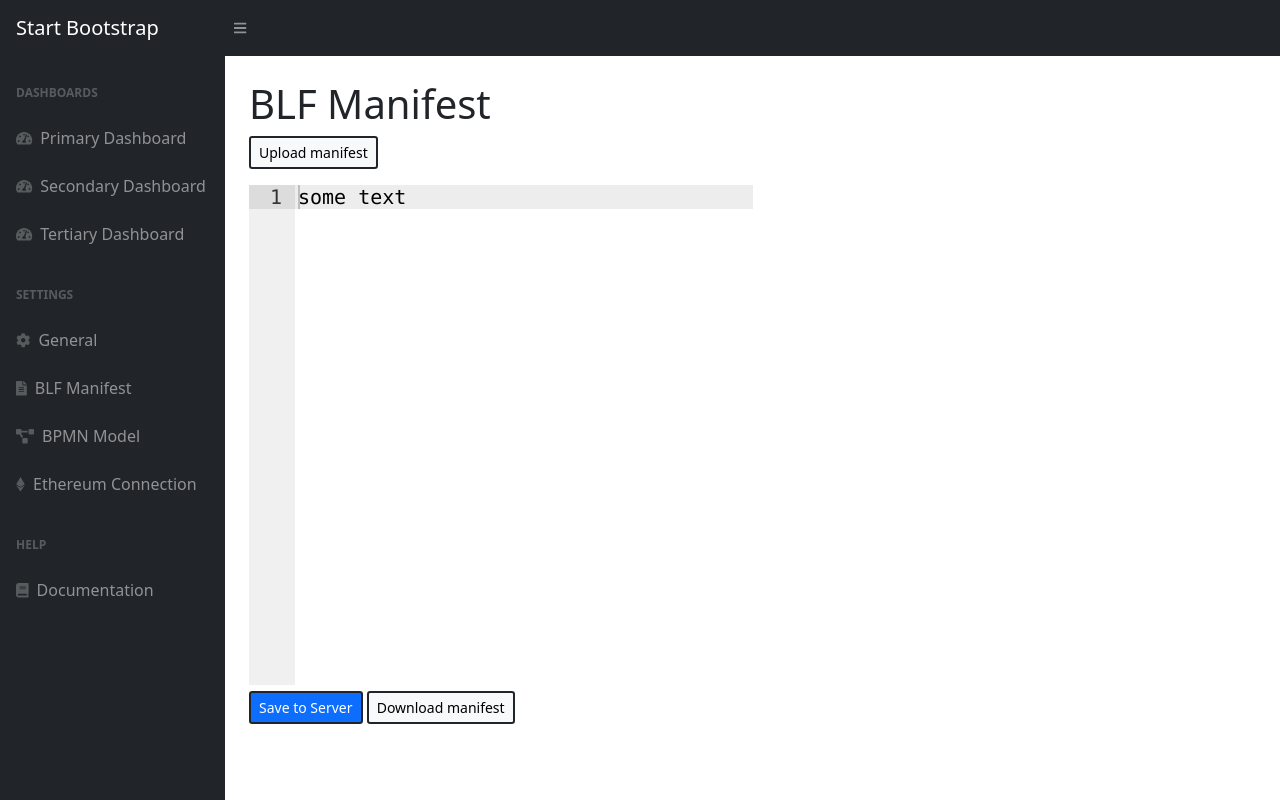
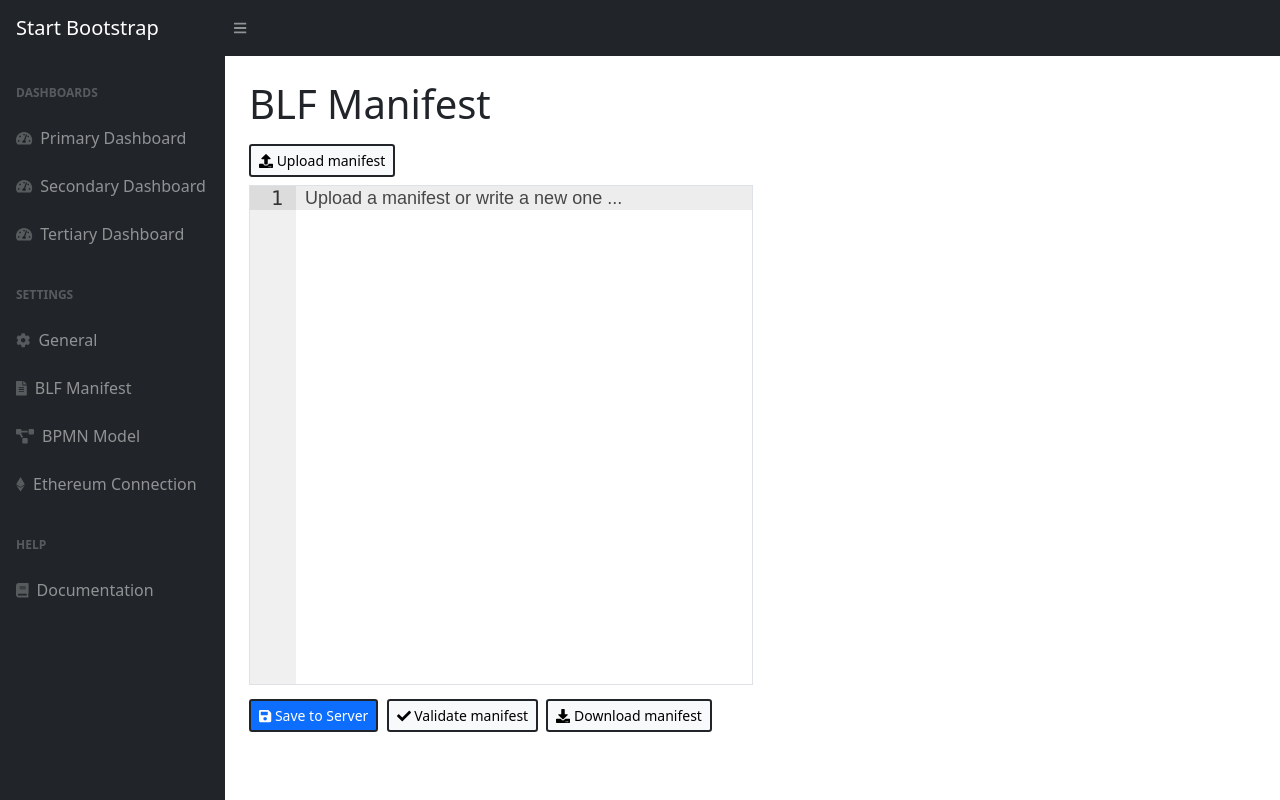
Before and after one commit to hb237/MasterThesisApp, a Flask app: page /settings/manifest in a window 1280 px wide. Run offline with Flask 2, Linux system fonts and the light colour scheme; parts of the project's set-up code (start-up, migrations or seed data) failed here and were passed over; some libraries are stand-ins or nearby versions.

Commit message:
styled manifest

```diff
--- a/blockchain_monitor/templates/layout.html
+++ b/blockchain_monitor/templates/layout.html
@@ -11,7 +11,7 @@
         Blockchain Monitor - {% block title %}{% endblock %}
     </title>
     <!-- Favicon -->
-    <link rel="icon" href="{{ url_for('static', filename='/icons/reshot-icon-magnifier-analytics.svg') }}">
+    <link rel="icon" href="{{ url_for('static', filename='/icons/test.svg') }}">
     <!-- Simple Datatables (style sheet order matters) -->
     <link rel="stylesheet" href="https://cdn.jsdelivr.net/npm/simple-datatables@latest/dist/style.css" />
     <!-- Startbootstrap Dashboard style sheet -->
--- a/blockchain_monitor/templates/settings/blf-manifest.html
+++ b/blockchain_monitor/templates/settings/blf-manifest.html
@@ -9,6 +9,9 @@ BLF Manifest
         var editor = ace.edit("editor");
         editor.setAutoScrollEditorIntoView(true);
         document.getElementById('editor').style.fontSize = '1.25rem';
+        editor.setOptions({
+            placeholder: "Upload a manifest or write a new one ...",
+        })
     });
 </script>
 {% endblock %}
@@ -16,10 +19,11 @@ BLF Manifest
 {% block main_content %}
 <div class="row">
     <div class="col-md-8">
-        <div class="input-group mb-3">
+        <div class="input-group my-2">
             <!-- <div class="form-group d-flex flex-row align-items-end"> -->
             <div>
-                <label class="btn btn-sm btn-light border-2 border-dark" for="blf-mainfest">Upload manifest</label>
+                <label class="btn btn-sm btn-light border-2 border-dark" for="blf-mainfest">
+                    <i class="fas fa-upload"></i> Upload manifest</label>
                 <input style="display:none;" type="file" id="blf-mainfest" />
             </div>
         </div>
@@ -28,18 +32,23 @@ BLF Manifest
 
 <div class="row">
     <form>
-        <div class="col-md-6" id="parent">
-            <div id="editor">some text</div>
+        <div class="col-xl-6 col-md-12 border" id="parent">
+            <div id="editor"></div>
         </div>
     </form>
 </div>
 
 <div class="row">
     <div class="col-md-6">
-        <a class="btn btn-sm btn-primary border-2 border-dark" href="path_to_file" download="proposed_file_name">Save to
-            Server</a>
-        <a class="btn btn-sm btn-light border-2 border-dark" href="path_to_file" download="proposed_file_name">Download
-            manifest</a>
+        <div class="mt-2">
+            <a class="btn btn-sm btn-primary border-2 border-dark" href="path_to_file" download="proposed_file_name">
+                <i class="fas fa-save"></i> Save to Server</a>
+            <a class="btn btn-sm btn-light border-2 border-dark ms-1" href="path_to_file" download="proposed_file_name">
+                <i class="fas fa-check"></i> Validate manifest
+            </a>
+            <a class="btn btn-sm btn-light border-2 border-dark ms-1" href="path_to_file"
+                download="proposed_file_name"><i class="fas fa-download"></i> Download manifest</a>
+        </div>
     </div>
 </div>
 {% endblock %}
```
